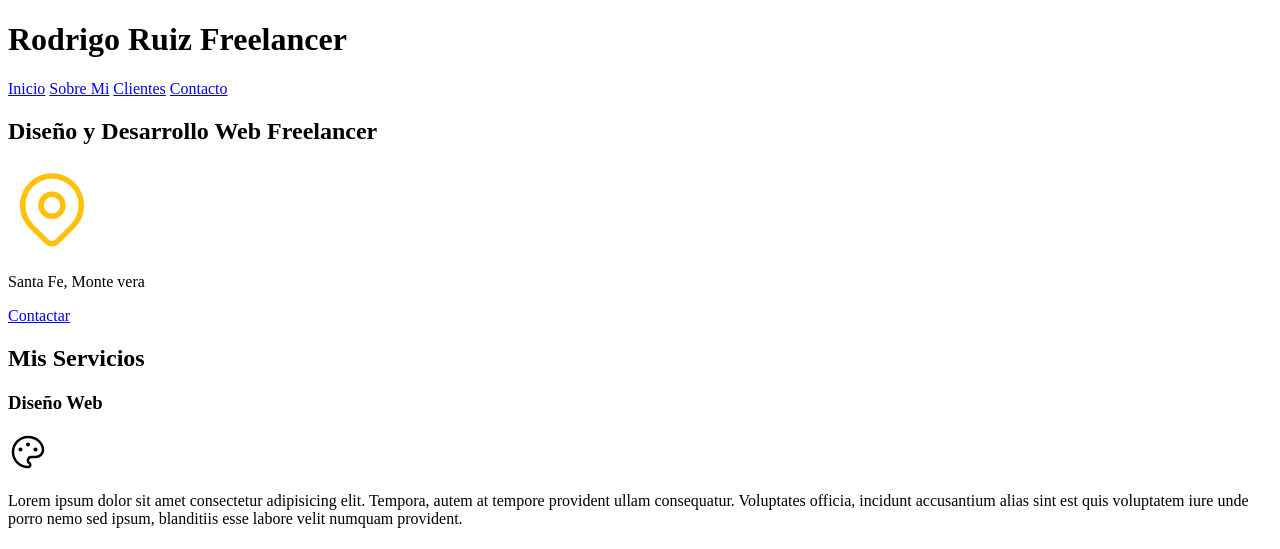
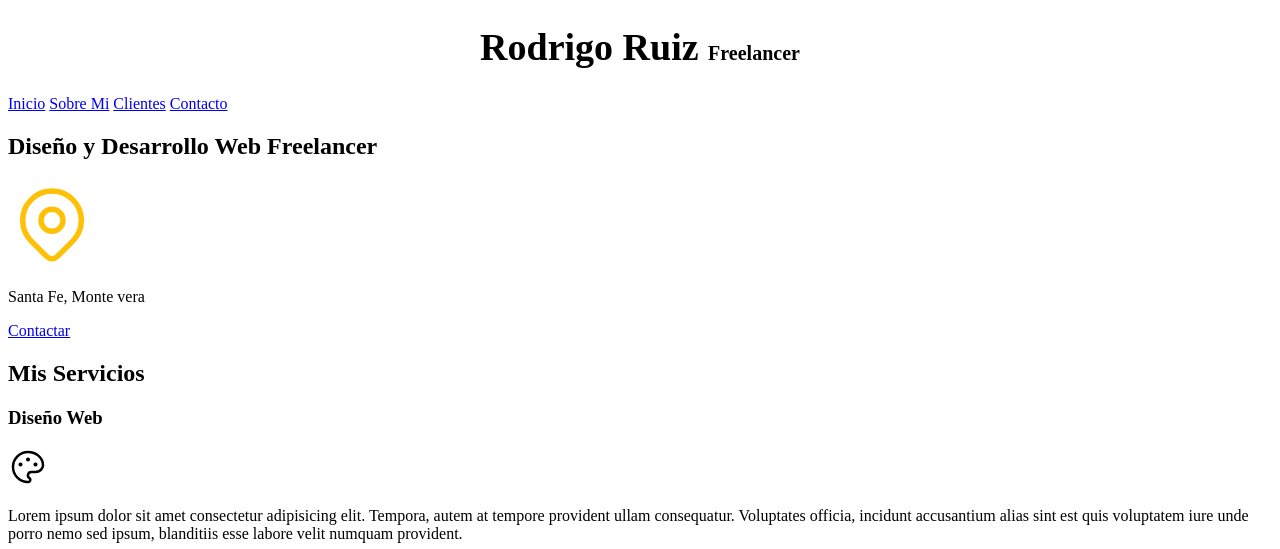
Before and after one commit to rjruiz-dev/template_freelancer, a plain HTML site: page index.html in a window 1280 px wide. Shown: the top 549 px of the page. Drawn offline with Linux system fonts and the light colour scheme.

Commit message:
Creacion de hoja de estilo externa

```diff
--- /dev/null
+++ b/css/styles.css
@@ -0,0 +1,16 @@
+html {
+    font-size: 62.5%;
+}
+
+body {
+    font-size: 16px; /* 1rem = 10px*/
+}
+
+.titulo {
+    text-align: center;
+    font-size: 3.8rem;
+}
+
+.titulo span {
+    font-size: 2rem;
+}
--- a/index.html
+++ b/index.html
@@ -5,10 +5,12 @@
     <meta http-equiv="X-UA-Compatible" content="IE=edge">
     <meta name="viewport" content="width=device-width, initial-scale=1.0">
     <title>Diseñador Freelancer</title>
+    <link rel="preload" href="css/styles.css" as="style">
+    <link rel="stylesheet" href="css/styles.css">
 </head>
 <body>
     <header>
-        <h1>Rodrigo Ruiz Freelancer</h1>
+        <h1 class="titulo">Rodrigo Ruiz <span>Freelancer</span></h1>
     </header>
 
     <nav>
```
